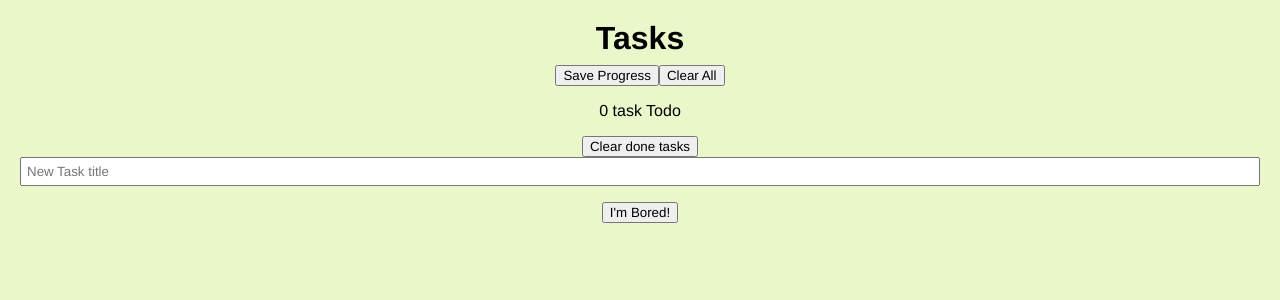
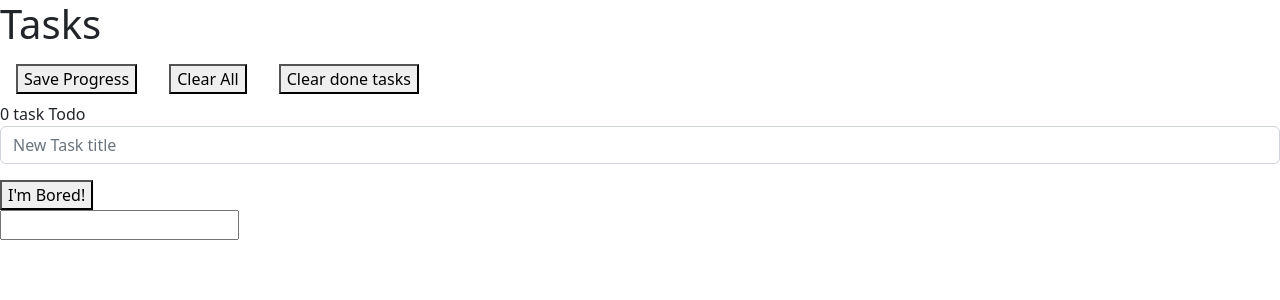
Before and after one commit to Gwladys-G/my-todoreactapp, a React (Create React App) app: page / in a window 1280 px wide. Shown: the top 300 px of the page. Built offline with nearby package versions, Linux system fonts and the light colour scheme.

Commit message:
added boostrap

```diff
--- a/package.json
+++ b/package.json
@@ -6,7 +6,9 @@
     "@testing-library/jest-dom": "^5.16.5",
     "@testing-library/react": "^13.3.0",
     "@testing-library/user-event": "^13.5.0",
+    "bootstrap": "^5.2.0",
     "react": "^18.2.0",
+    "react-bootstrap": "^2.5.0",
     "react-dom": "^18.2.0",
     "react-scripts": "5.0.1",
     "web-vitals": "^2.1.4"
--- a/public/index.html
+++ b/public/index.html
@@ -10,6 +10,12 @@
       content="Web site created using create-react-app"
     />
     <script src="https://kit.fontawesome.com/9dc486b817.js" crossorigin="anonymous"></script>
+    <link
+    rel="stylesheet"
+    href="https://cdn.jsdelivr.net/npm/bootstrap@5.2.0-beta1/dist/css/bootstrap.min.css"
+    integrity="sha384-0evHe/X+R7YkIZDRvuzKMRqM+OrBnVFBL6DOitfPri4tjfHxaWutUpFmBp4vmVor"
+    crossorigin="anonymous"
+    />
     <title>My todo App</title>
   </head>
   <body>
--- a/src/App.js
+++ b/src/App.js
@@ -3,6 +3,9 @@ import NewTask from "./NewTask"
 import TaskList from "./TaskList"
 import Settings from "./Settings";
 import BoredAPI from "./BoredAPI"
+
+import 'bootstrap/dist/css/bootstrap.min.css';
+
 
 const LOCAL_STORAGE_KEY= 'todoApp.todos'
 
--- a/src/NewTask.jsx
+++ b/src/NewTask.jsx
@@ -1,27 +1,34 @@
 import React, { Component } from "react";
+import Button from 'react-bootstrap/Button';
+import Form from 'react-bootstrap/Form';
+import Stack from 'react-bootstrap/Stack';
 
 export default class NewTask extends Component{
   render () {
     return (
-    <form onSubmit={this.props.handleSubmit}>
-      <input
-        name="title"
-        placeholder="New Task title"
+      <Form onSubmit={this.props.handleSubmit}>
+        <Form.Group className="mb-3" controlId="exampleForm.ControlInput1">
+          <Stack direction="horizontal" gap={3}>
+            <Form.Control type="input" placeholder="New Task title" name="title"
               value={this.props.newTask.title || this.props.activity || ""}
-        onChange={this.props.handleChange}
-      />
+              onChange={this.props.handleChange}/>
             {!this.props.newTask.title? null : (
               <>
-        <textarea
-          name="description"
+                <Button variant="primary" type="submit">
+                  Add a Task
+                </Button>
+              </>
+            )}
+          </Stack>
+            {!this.props.newTask.title? null : (
+          <>
+            <Form.Control as="textarea" rows={3} name="description"
               placeholder="New Task description"
               value={this.props.newTask.description || ""}
-          onChange={this.props.handleChange}
-        />
-        <button> Add a Task </button>
+              onChange={this.props.handleChange}/>
           </>
           )}
-    </form>
-   );
+      </Form.Group>
+    </Form>
+  )}
 }
-}
--- a/src/Settings.jsx
+++ b/src/Settings.jsx
@@ -1,14 +1,37 @@
 import React, { Component } from "react";
+import Nav from 'react-bootstrap/Nav';
 
-export default class TaskList extends Component {
 
-  render () {
-    return(
+  export default class Settings extends Component {
+
+    handleSelect = (eventKey) => alert(`${eventKey}`)
+
+    render (){
+      return (
+        // <div>
+        //   <button onClick={this.props.saveTasks}>Save Progress</button>
+        //   <button onClick={this.props.clearAll}>Clear All</button>
+        //   <button onClick={this.props.clearAllDoneTasks}>Clear done tasks</button>
+        // </div>
         <div>
+          <Nav variant="pills" activeKey="1" onSelect={this.handleSelect}>
+            <Nav.Item>
+              <Nav.Link eventKey="Progress Saved !" >
                 <button onClick={this.props.saveTasks}>Save Progress</button>
+              </Nav.Link>
+            </Nav.Item>
+            <Nav.Item>
+              <Nav.Link eventKey="All history has been cleared" title="Item">
                 <button onClick={this.props.clearAll}>Clear All</button>
-        <p>{this.props.remainingTasks()} {this.props.remainingTasks()>1? "tasks are" : "task"} Todo</p>
+              </Nav.Link>
+            </Nav.Item>
+            <Nav.Item>
+              <Nav.Link eventKey="All done tasks have been cleared" title="Item">
                 <button onClick={this.props.clearAllDoneTasks}>Clear done tasks</button>
+              </Nav.Link>
+            </Nav.Item>
+          </Nav>
+          {this.props.remainingTasks()} {this.props.remainingTasks()>1? "tasks are" : "task"} Todo
         </div>
       )
     }
--- a/src/TaskList.jsx
+++ b/src/TaskList.jsx
@@ -1,31 +1,50 @@
 import React, { Component } from "react";
+import Button from 'react-bootstrap/Button';
+import Card from 'react-bootstrap/Card';
+import CloseButton from 'react-bootstrap/CloseButton';
+
 
 export default class TaskList extends Component {
   render () {
     return(
-      <ul>
-        {this.props.allTasks.map(
-          (task) => (
-            <li
-            key={task.id}
-            >
-              <div style={{textDecoration: task.completed ? 'line-through' : 'none',
-                backgroundColor: task.completed ? 'grey' : 'none',}}>
-                <h2
-                 style={{backgroundColor: task.completed ? 'lightgrey' : 'none',}}>{task.title}</h2>
-              </div>
-              <div className="actions" style={{backgroundColor: task.completed ? 'grey' : 'none',}}>
-                 <button onClick={() => this.props.handleDelete(task.id)}>X</button>
-                {!task.completed? <button onClick={()=> this.props.markAsCompleted(task.id)}> Mark as Completed</button> : null}
-              </div>
-              <div style={{textDecoration: task.completed ? 'line-through' : 'none',
-                backgroundColor: task.completed ? 'grey' : 'none',}}>
-              {!task.description? null : <p>{task.description}</p>}
-              <p>{task.createdAt}</p>
-              </div>
-            </li>)
-        )}
-      </ul>
+      // <ul>
+      //   {this.props.allTasks.map(
+      //     (task) => (
+      //       <li
+      //       key={task.id}
+      //       >
+      //         <div style={{textDecoration: task.completed ? 'line-through' : 'none',
+      //           backgroundColor: task.completed ? 'grey' : 'none',}}>
+      //           <h2
+      //            style={{backgroundColor: task.completed ? 'lightgrey' : 'none',}}>{task.title}</h2>
+      //         </div>
+      //         <div className="actions" style={{backgroundColor: task.completed ? 'grey' : 'none',}}>
+      //            <button onClick={() => this.props.handleDelete(task.id)}>X</button>
+      //           {!task.completed? <button onClick={()=> this.props.markAsCompleted(task.id)}> Mark as Completed</button> : null}
+      //         </div>
+      //         <div style={{textDecoration: task.completed ? 'line-through' : 'none',
+      //           backgroundColor: task.completed ? 'grey' : 'none',}}>
+      //         {!task.description? null : <p>{task.description}</p>}
+      //         <p>{task.createdAt}</p>
+      //         </div>
+      //       </li>)
+      //   )}
+      // </ul>
+      <div>
+        {this.props.allTasks.map((task) => (
+            <Card>
+              <Card.Header><CloseButton aria-label="Hide" onClick={() => this.props.handleDelete(task.id)}/></Card.Header>
+                <Card.Body style={{textDecoration: task.completed ? 'line-through' : 'none', backgroundColor: task.completed ? 'grey' : 'none',}}>
+                  <Card.Title>{task.title}</Card.Title>
+                  <Card.Text>
+                    {!task.description? null : task.description}
+                    {task.createdAt}
+                  </Card.Text>
+                  {!task.completed? <Button variant="primary" onClick={()=> this.props.markAsCompleted(task.id)}> Mark as Completed</Button> : null}
+              </Card.Body>
+            </Card>
+        ))}
+      </div>
     )
   }
 }
--- a/src/styles.css
+++ b/src/styles.css
@@ -1,4 +1,5 @@
-html, body {
+
+/* * html, body {
 	height: 100%;
   background-color: #E9F7CA;
   text-align: center;
@@ -15,9 +16,9 @@ html, body {
 	height: 100%;
 	width: 100%;
 	padding: 8px;
-}
+} */
 
-h1 {
+/* h1 {
   margin: 8px 0;
 }
 
@@ -37,11 +38,11 @@ form button{
   top: 0;
   right: 0;
   padding: 5px;
-}
+} */
 
 
 
-ul {
+/* ul {
   list-style: none;
   text-align: center;
 }
@@ -85,9 +86,9 @@ li h2 {
 
 li p {
   margin: 0px;
-}
+} */
 
-
+/*
 .hide{
   display: none;
-}
+} */
```
Also changed, not shown: src/BoredAPI.jsx (+0 -31 lines), 1 other file (tests, documents, lock files or other folders). Lines whose indentation alone changed are shown as unchanged.
